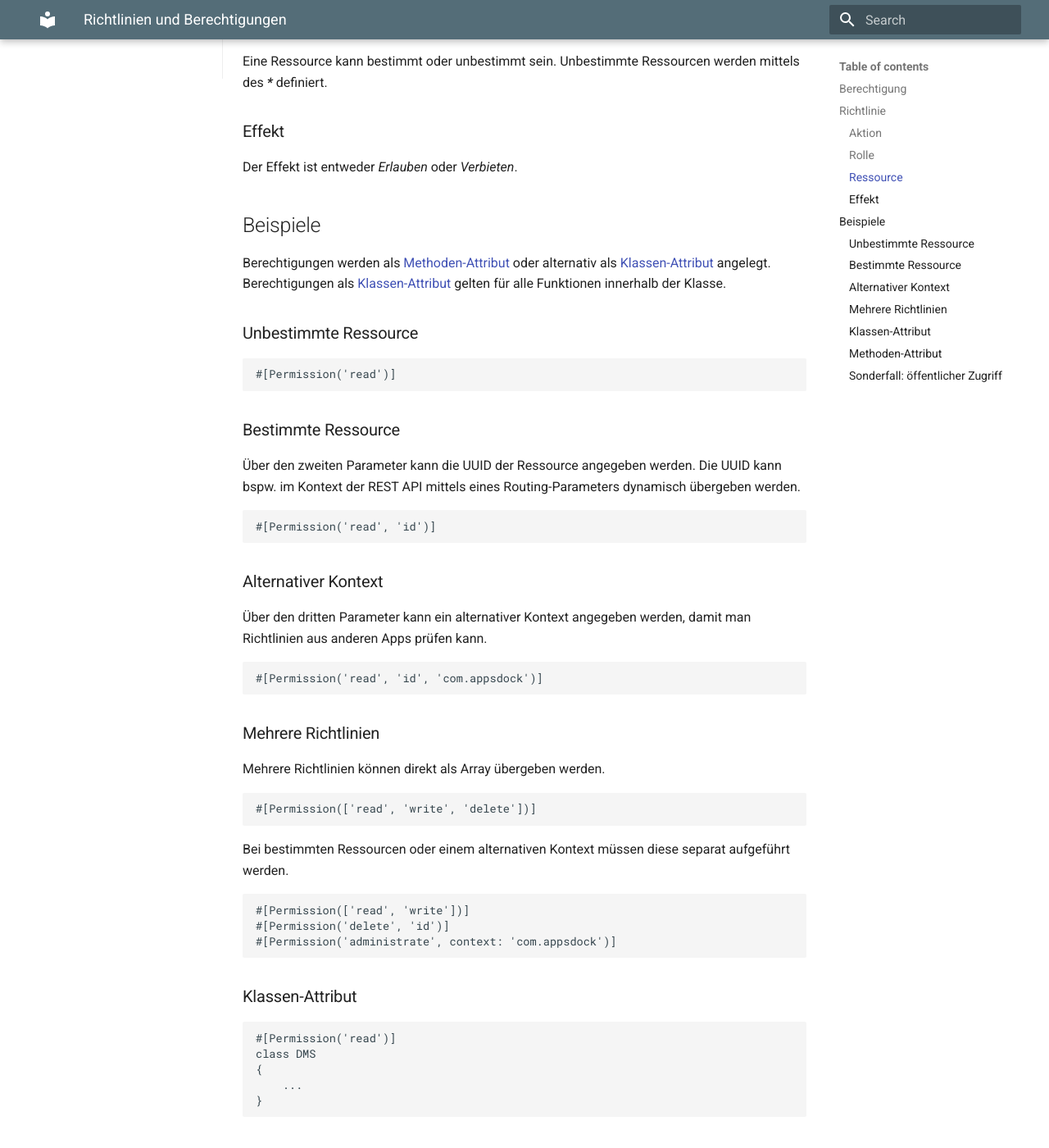
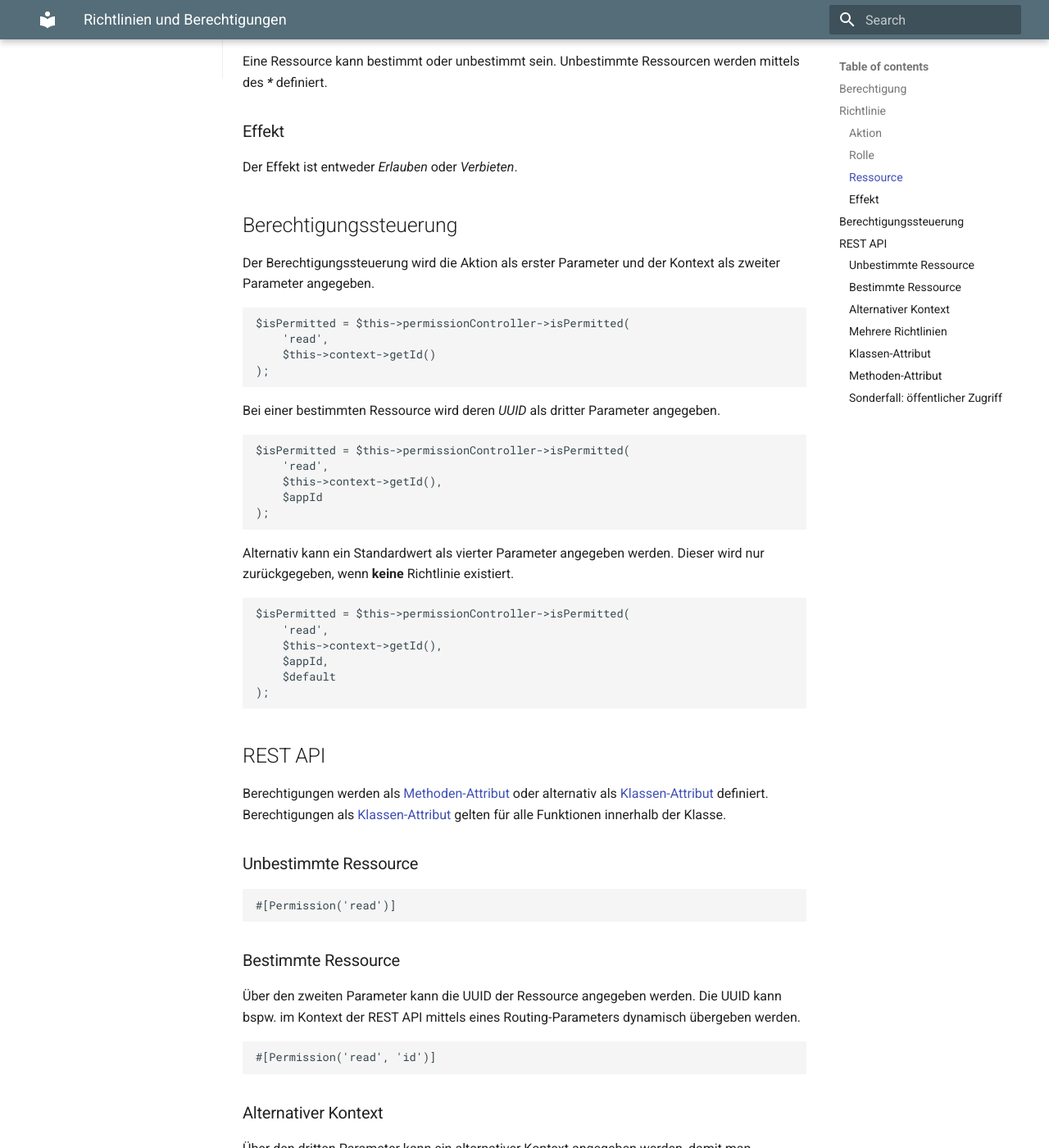
Before and after one commit to appsdock/docs, an MkDocs documentation site: the page built from docs/developer/identity-access/Richtlinien und Berechtigungen.md, in a window 1280 px wide and 1400 px high, scrolled down 1005 px. Shown: the whole window at 82% size. Built offline with MkDocs 1.6.1 and Material for MkDocs 9.7.7, drawn with Linux system fonts in a browser that asks for light colours.

Commit message:
Richtlinien und Berechtigungen aktualisiert.

```diff
--- a/docs/developer/identity-access/Richtlinien und Berechtigungen.md
+++ b/docs/developer/identity-access/Richtlinien und Berechtigungen.md
@@ -37,9 +37,41 @@ Eine Ressource kann bestimmt oder unbestimmt sein. Unbestimmte Ressourcen werden
 
 Der Effekt ist entweder *Erlauben* oder *Verbieten*.
 
-## Beispiele
+## Berechtigungssteuerung
 
-Berechtigungen werden als [Methoden-Attribut](#methoden-attribut) oder alternativ als [Klassen-Attribut](#klassen-attribut) angelegt. Berechtigungen als [Klassen-Attribut](#klassen-attribut) gelten für alle Funktionen innerhalb der Klasse.
+Der Berechtigungssteuerung wird die Aktion als erster Parameter und der Kontext als zweiter Parameter angegeben.
+
+~~~php
+$isPermitted = $this->permissionController->isPermitted(
+    'read',
+    $this->context->getId()
+);
+~~~
+
+Bei einer bestimmten Ressource wird deren *UUID* als dritter Parameter angegeben.
+
+~~~php
+$isPermitted = $this->permissionController->isPermitted(
+    'read',
+    $this->context->getId(),
+    $appId
+);
+~~~
+
+Alternativ kann ein Standardwert als vierter Parameter angegeben werden. Dieser wird nur zurückgegeben, wenn **keine** Richtlinie existiert.
+
+~~~php
+$isPermitted = $this->permissionController->isPermitted(
+    'read',
+    $this->context->getId(),
+    $appId,
+    $default
+);
+~~~
+
+## REST API
+
+Berechtigungen werden als [Methoden-Attribut](#methoden-attribut) oder alternativ als [Klassen-Attribut](#klassen-attribut) definiert. Berechtigungen als [Klassen-Attribut](#klassen-attribut) gelten für alle Funktionen innerhalb der Klasse.
 
 ### Unbestimmte Ressource
 
```
